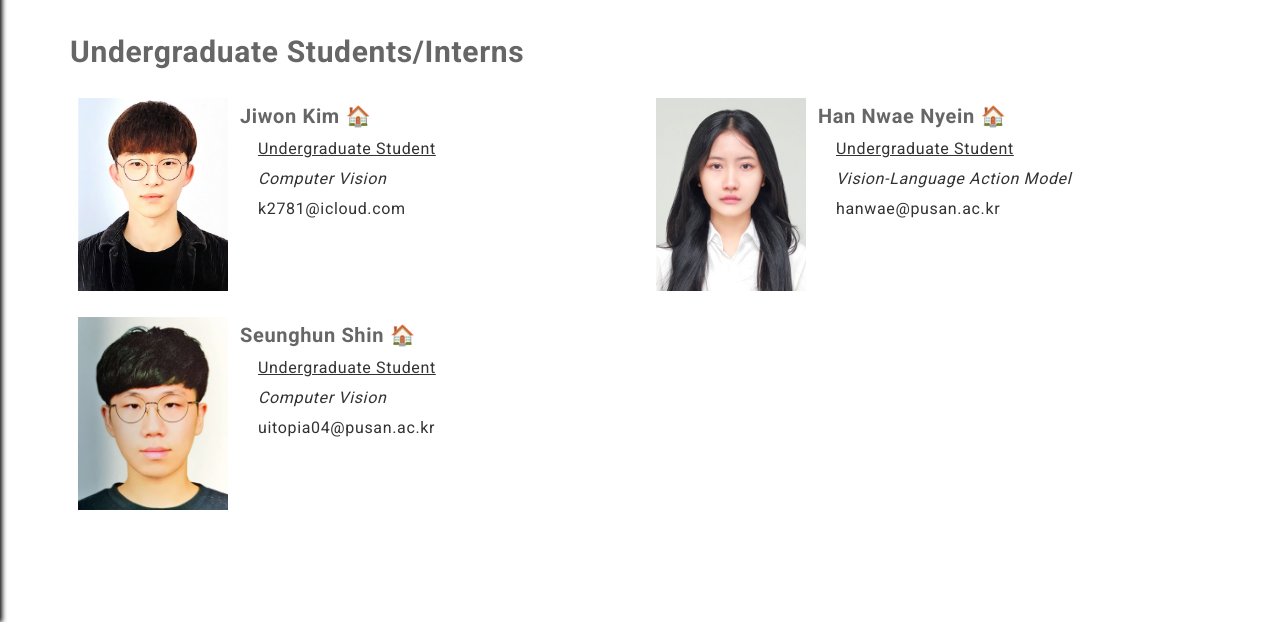
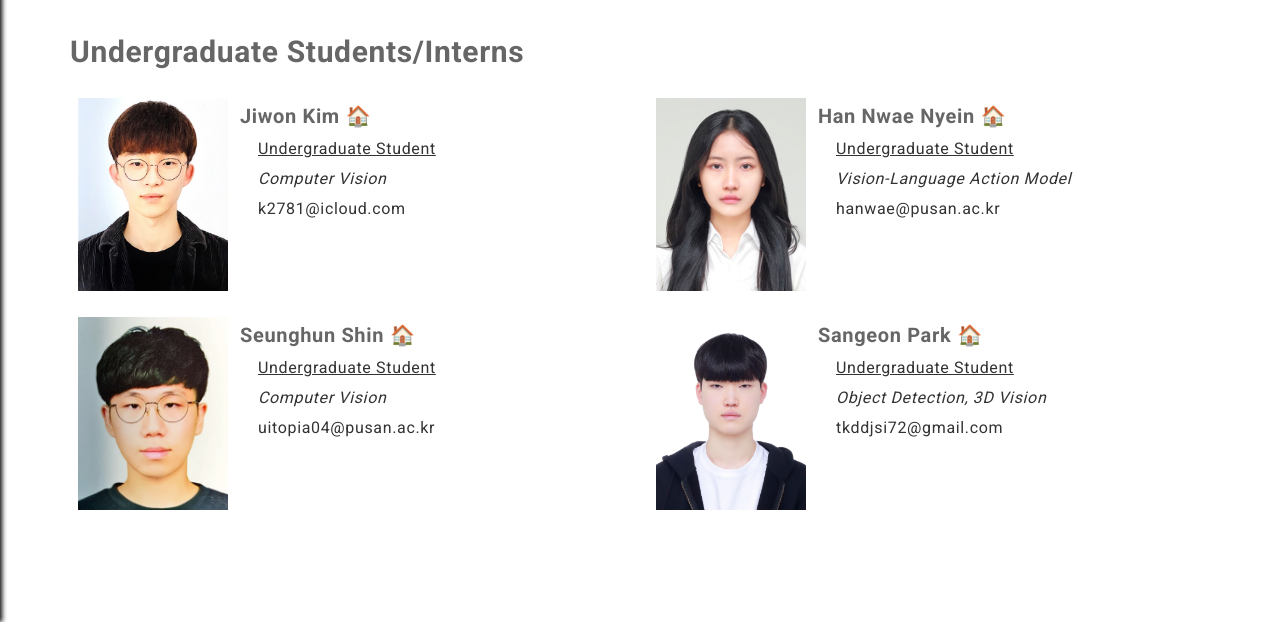
Before and after one commit to pnucvlab/pnucvlab.github.io, a Jekyll site: the page built from pages/people/members.html, in a window 1280 px wide and 900 px high, scrolled down 654 px, cut to the strip 278-900 px from the top of the window. Built offline with Jekyll 4.4.1, drawn with Linux system fonts in a browser that asks for light colours.

Commit message:
add sangeon park

```diff
--- a/pages/people/members.html
+++ b/pages/people/members.html
@@ -147,6 +147,21 @@ permalink: /people/members/
       </div>
     </div>
   </div>
+
+  <div class="profile-card">
+    <img src="{{ site.baseurl }}/assets/images/profiles/sangeon_park.jpg" alt="Sangeon Park">
+    <div>
+      <div class="profile-info">
+        <span class="name">Sangeon Park</span>
+        <a href="https://github.com/tkddjsi72-tech" class="home-icon" target="_blank" rel="noopener noreferrer">🏠</a>
+      </div>
+      <div class="profile-details">
+        <span class="position-text">Undergraduate Student</span><br>
+        <span class="topic-text">Object Detection, 3D Vision</span><br>
+        <span class="email-text">tkddjsi72@gmail.com</span>
+      </div>
+    </div>
+  </div>
 </div>
 
 <!-- <p style="font-size:30px; margin:20px 0 10px;"><strong>Alumni</strong></p> -->
```
Also changed, not shown: assets/images/profiles/sangeon_park.jpg (added).
